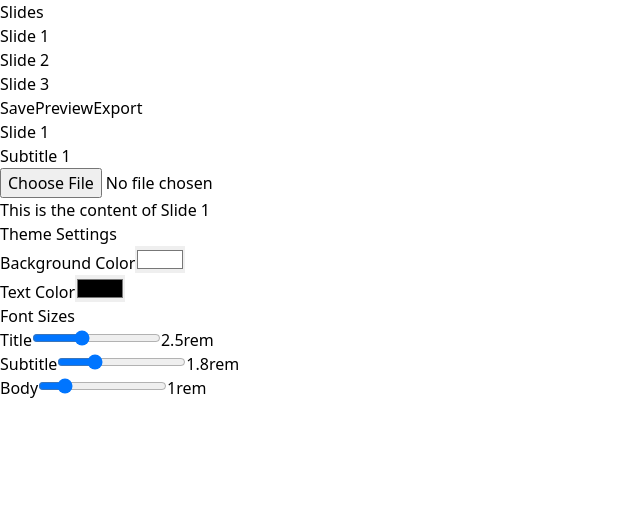
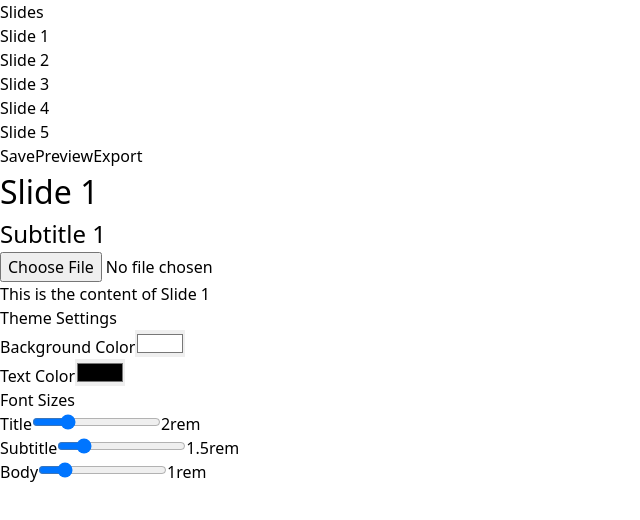
Before and after one commit to pragyakushwah123/pitch-deck-editor, a React (Vite) app: page / in a window 1280 px wide. Shown: the top 520 px of the page, without its empty margins (0-640 px from the left). Built offline with nearby package versions, Linux system fonts and the light colour scheme.

Commit message:
fix some bugs like colorchanger and fontsizechanger

```diff
--- a/src/App.jsx
+++ b/src/App.jsx
@@ -1,5 +1,5 @@
 import { SlideProvider } from "./context/SlideContext";
-import MergedSlideEditor from "./components/Editor/MergedSlideEditor"; // Import the merged component
+import MergedSlideEditor from "./components/Editor/MergedSlideEditor";
 import React from "react";
 
 function App() {
@@ -10,6 +10,4 @@ function App() {
   );
 }
 
-
-
 export default App;
--- a/src/components/Editor/MergedSlideEditor.jsx
+++ b/src/components/Editor/MergedSlideEditor.jsx
@@ -4,9 +4,66 @@ import ThemeSidebar from "./ThemeSidebar";
 
 const MergedSlideEditor = () => {
   const [slides, setSlides] = useState([
-    { id: 1, title: "Slide 1", subtitle: "Subtitle 1", body: "This is the content of Slide 1", theme: { backgroundColor: "#ffffff", textColor: "#000000" }, image: null },
-    { id: 2, title: "Slide 2", subtitle: "Subtitle 2", body: "This is the content of Slide 2", theme: { backgroundColor: "#ffffff", textColor: "#000000" }, image: null },
-    { id: 3, title: "Slide 3", subtitle: "Subtitle 3", body: "This is the content of Slide 3", theme: { backgroundColor: "#ffffff", textColor: "#000000" }, image: null },
+    {
+      id: 1,
+      title: "Slide 1",
+      subtitle: "Subtitle 1",
+      body: "This is the content of Slide 1",
+      theme: {
+        backgroundColor: "#ffffff",
+        textColor: "#000000",
+        fontSizes: { title: "2rem", subtitle: "1.5rem", body: "1rem" },
+      },
+      image: null,
+    },
+    {
+      id: 2,
+      title: "Slide 2",
+      subtitle: "Subtitle 2",
+      body: "This is the content of Slide 2",
+      theme: {
+        backgroundColor: "#f8f9fa",
+        textColor: "#212529",
+        fontSizes: { title: "2rem", subtitle: "1.5rem", body: "1rem" },
+      },
+      image: null,
+    },
+    {
+      id: 3,
+      title: "Slide 3",
+      subtitle: "Subtitle 3",
+      body: "This is the content of Slide 3",
+      theme: {
+        backgroundColor: "#e9ecef",
+        textColor: "#495057",
+        fontSizes: { title: "2rem", subtitle: "1.5rem", body: "1rem" },
+      },
+      image: null,
+    },
+    {
+      id: 4,
+      title: "Slide 4",
+      subtitle: "Subtitle 4",
+      body: "This is the content of Slide 4",
+      theme: {
+        backgroundColor: "#dee2e6",
+        textColor: "#343a40",
+        fontSizes: { title: "2rem", subtitle: "1.5rem", body: "1rem" },
+      },
+      image: null,
+    },
+    {
+      id: 5,
+      title: "Slide 5",
+      subtitle: "Subtitle 5",
+      body: "This is the content of Slide 5",
+      theme: {
+        backgroundColor: "#ced4da",
+        textColor: "#6c757d",
+        fontSizes: { title: "2rem", subtitle: "1.5rem", body: "1rem" },
+      },
+      image: null,
+    },
   ]);
 
   const [activeSlide, setActiveSlide] = useState(slides[0]);
@@ -31,7 +88,9 @@ const MergedSlideEditor = () => {
       reader.onloadend = () => {
         setSlides((prevSlides) =>
           prevSlides.map((slide) =>
-            slide.id === activeSlide.id ? { ...slide, image: reader.result } : slide
+            slide.id === activeSlide.id
+              ? { ...slide, image: reader.result }
+              : slide
           )
         );
         setActiveSlide((prev) => ({ ...prev, image: reader.result }));
@@ -40,9 +99,38 @@ const MergedSlideEditor = () => {
     }
   };
 
+  const handleThemeChange = (property, value) => {
+    setSlides((prevSlides) =>
+      prevSlides.map((slide) =>
+        slide.id === activeSlide.id
+          ? {
+              ...slide,
+              theme: {
+                ...slide.theme,
+                [property]:
+                  property === "fontSizes"
+                    ? { ...slide.theme.fontSizes, ...value }
+                    : value,
+              },
+            }
+          : slide
+      )
+    );
+    setActiveSlide((prev) => ({
+      ...prev,
+      theme: {
+        ...prev.theme,
+        [property]:
+          property === "fontSizes"
+            ? { ...prev.theme.fontSizes, ...value }
+            : value,
+      },
+    }));
+  };
+
   return (
     <div className="flex h-screen">
-      {/* Left Slider */}
+      {/* Left Sidebar */}
       <div className="w-1/4 bg-gray-100 border-r overflow-y-auto">
         <h2 className="text-lg font-bold p-4">Slides</h2>
         <ul>
@@ -69,12 +157,17 @@ const MergedSlideEditor = () => {
           <div className="flex-1 p-8">
             <div
               className="w-full h-[600px] rounded-lg shadow-lg p-8"
-              style={{ backgroundColor: activeSlide.theme.backgroundColor }}
+              style={{
+                backgroundColor: activeSlide.theme.backgroundColor, // Apply background color
+              }}
             >
               <div
                 contentEditable
-                className="text-5xl font-bold mb-4"
-                style={{ color: activeSlide.theme.textColor }}
+                className="mb-4"
+                style={{
+                  color: activeSlide.theme.textColor,
+                  fontSize: activeSlide.theme.fontSizes.title, // Apply title font size
+                }}
                 onBlur={(e) => handleTextChange("title", e.target.textContent)}
                 suppressContentEditableWarning
               >
@@ -83,9 +176,14 @@ const MergedSlideEditor = () => {
 
               <div
                 contentEditable
-                className="text-3xl mb-8"
-                style={{ color: activeSlide.theme.textColor }}
-                onBlur={(e) => handleTextChange("subtitle", e.target.textContent)}
+                className="mb-8"
+                style={{
+                  color: activeSlide.theme.textColor,
+                  fontSize: activeSlide.theme.fontSizes.subtitle, // Apply subtitle font size
+                }}
+                onBlur={(e) =>
+                  handleTextChange("subtitle", e.target.textContent)
+                }
                 suppressContentEditableWarning
               >
                 {activeSlide.subtitle}
@@ -109,7 +207,10 @@ const MergedSlideEditor = () => {
               <div
                 contentEditable
                 className="text-lg"
-                style={{ color: activeSlide.theme.textColor }}
+                style={{
+                  color: activeSlide.theme.textColor,
+                  fontSize: activeSlide.theme.fontSizes.body, // Apply body font size
+                }}
                 onBlur={(e) => handleTextChange("body", e.target.textContent)}
                 suppressContentEditableWarning
               >
@@ -117,7 +218,10 @@ const MergedSlideEditor = () => {
               </div>
             </div>
           </div>
-          <ThemeSidebar />
+          <ThemeSidebar
+            theme={activeSlide.theme}
+            onThemeChange={handleThemeChange}
+          />
         </div>
       </div>
     </div>
--- a/src/components/Editor/ThemeSidebar.jsx
+++ b/src/components/Editor/ThemeSidebar.jsx
@@ -1,27 +1,18 @@
-import { useSlideContext } from '../../context/SlideContext';
-
-const ThemeSidebar = () => {
-  const { state, dispatch } = useSlideContext();
-  const { theme } = state.slide;
-
+const ThemeSidebar = ({ theme = {}, onThemeChange }) => {
   const handleThemeChange = (property, value) => {
-    dispatch({
-      type: 'UPDATE_THEME',
-      payload: { [property]: value }
-    });
+    onThemeChange(property, value);
   };
 
   const handleFontSizeChange = (element, value) => {
-    dispatch({
-      type: 'UPDATE_THEME',
-      payload: {
-        fontSizes: {
-          ...theme.fontSizes,
-          [element]: value + 'rem'
-        }
-      }
-    });
+    onThemeChange("fontSizes", { [element]: value + "rem" });
   };
+
+  const {
+    backgroundColor = "#ffffff",
+    textColor = "#000000",
+    fontSizes = {},
+  } = theme;
+  const { title = "2", subtitle = "1.5", body = "1" } = fontSizes;
 
   return (
     <div className="w-64 bg-gray-100 p-4 border-l border-gray-200">
@@ -34,21 +25,19 @@ const ThemeSidebar = () => {
         </label>
         <input
           type="color"
-          value={theme.backgroundColor}
-          onChange={(e) => handleThemeChange('backgroundColor', e.target.value)}
+          value={backgroundColor}
+          onChange={(e) => handleThemeChange("backgroundColor", e.target.value)}
           className="w-full h-10 rounded cursor-pointer"
         />
       </div>
 
       {/* Text Color */}
       <div className="mb-4">
-        <label className="block text-sm font-medium mb-2">
-          Text Color
-        </label>
+        <label className="block text-sm font-medium mb-2">Text Color</label>
         <input
           type="color"
-          value={theme.textColor}
-          onChange={(e) => handleThemeChange('textColor', e.target.value)}
+          value={textColor}
+          onChange={(e) => handleThemeChange("textColor", e.target.value)}
           className="w-full h-10 rounded cursor-pointer"
         />
       </div>
@@ -66,11 +55,11 @@ const ThemeSidebar = () => {
               min="1"
               max="5"
               step="0.1"
-              value={parseFloat(theme.fontSizes.title)}
-              onChange={(e) => handleFontSizeChange('title', e.target.value)}
+              value={parseFloat(title)}
+              onChange={(e) => handleFontSizeChange("title", e.target.value)}
               className="w-full"
             />
-            <span className="text-sm">{theme.fontSizes.title}</span>
+            <span className="text-sm">{title}</span>
           </div>
 
           {/* Subtitle Font Size */}
@@ -81,11 +70,11 @@ const ThemeSidebar = () => {
               min="1"
               max="4"
               step="0.1"
-              value={parseFloat(theme.fontSizes.subtitle)}
-              onChange={(e) => handleFontSizeChange('subtitle', e.target.value)}
+              value={parseFloat(subtitle)}
+              onChange={(e) => handleFontSizeChange("subtitle", e.target.value)}
               className="w-full"
             />
-            <span className="text-sm">{theme.fontSizes.subtitle}</span>
+            <span className="text-sm">{subtitle}</span>
           </div>
 
           {/* Body Font Size */}
@@ -96,39 +85,14 @@ const ThemeSidebar = () => {
               min="0.8"
               max="2"
               step="0.1"
-              value={parseFloat(theme.fontSizes.body)}
-              onChange={(e) => handleFontSizeChange('body', e.target.value)}
+              value={parseFloat(body)}
+              onChange={(e) => handleFontSizeChange("body", e.target.value)}
               className="w-full"
             />
-            <span className="text-sm">{theme.fontSizes.body}</span>
+            <span className="text-sm">{body}</span>
           </div>
         </div>
       </div>
-
-      {/* Preset Themes */}
-      {/* <div className="mb-4">
-        <h3 className="font-medium mb-2">Preset Themes</h3>
-        <div className="grid grid-cols-2 gap-2">
-          <button
-            onClick={() => {
-              handleThemeChange('backgroundColor', '#ffffff');
-              handleThemeChange('textColor', '#000000');
-            }}
-            className="p-2 bg-white border border-gray-300 rounded text-sm"
-          >
-            Light
-          </button>
-          <button
-            onClick={() => {
-              handleThemeChange('backgroundColor', '#1a1a1a');
-              handleThemeChange('textColor', '#ffffff');
-            }}
-            className="p-2 bg-gray-800 text-white border border-gray-700 rounded text-sm"
-          >
-            Dark
-          </button>
-        </div>
-      </div> */}
     </div>
   );
 };
--- a/src/context/SlideContext.jsx
+++ b/src/context/SlideContext.jsx
@@ -1,56 +1,56 @@
-import { createContext, useContext, useReducer } from 'react';
+import { createContext, useContext, useReducer } from "react";
 
 const SlideContext = createContext();
 
 const initialState = {
   slide: {
-    title: 'Click to edit title',
-    subtitle: 'Click to edit subtitle',
-    body: 'Click to edit body text',
+    title: "Click to edit title",
+    subtitle: "Click to edit subtitle",
+    body: "Click to edit body text",
     image: null,
     theme: {
-      backgroundColor: '#ffffff',
-      textColor: '#000000',
+      backgroundColor: "#ffffff",
+      textColor: "#000000",
       fontSizes: {
-        title: '2.5rem',
-        subtitle: '1.8rem',
-        body: '1rem'
-      }
+        title: "2.5rem",
+        subtitle: "1.8rem",
+        body: "1rem",
+      },
     },
-    elements: [] // For storing positions and sizes of elements
-  }
+    elements: [], // For storing positions and sizes of elements
+  },
 };
 
 const slideReducer = (state, action) => {
   switch (action.type) {
-    case 'UPDATE_TEXT':
+    case "UPDATE_TEXT":
       return {
         ...state,
         slide: {
           ...state.slide,
-          [action.payload.field]: action.payload.value
-        }
+          [action.payload.field]: action.payload.value,
+        },
       };
 
-    case 'UPDATE_THEME':
+    case "UPDATE_THEME":
       return {
         ...state,
         slide: {
           ...state.slide,
           theme: {
             ...state.slide.theme,
-            ...action.payload
-          }
-        }
+            ...action.payload,
+          },
+        },
       };
 
-    case 'UPDATE_IMAGE':
+    case "UPDATE_IMAGE":
       return {
         ...state,
         slide: {
           ...state.slide,
-          image: action.payload
-        }
+          image: action.payload,
+        },
       };
 
     default:
@@ -61,8 +61,31 @@ const slideReducer = (state, action) => {
 export const SlideProvider = ({ children }) => {
   const [state, dispatch] = useReducer(slideReducer, initialState);
 
+  const handleThemeChange = (property, value) => {
+    console.log(`Changing ${property} to ${value}`); // Debugging log
+    dispatch({
+      type: "UPDATE_THEME",
+      payload: { [property]: value },
+    });
+  };
+
+  const handleFontSizeChange = (element, value) => {
+    console.log(`Changing font size for ${element} to ${value}rem`); // Debugging log
+    dispatch({
+      type: "UPDATE_THEME",
+      payload: {
+        fontSizes: {
+          ...state.slide.theme.fontSizes,
+          [element]: value + "rem",
+        },
+      },
+    });
+  };
+
   return (
-    <SlideContext.Provider value={{ state, dispatch }}>
+    <SlideContext.Provider
+      value={{ state, dispatch, handleThemeChange, handleFontSizeChange }}
+    >
       {children}
     </SlideContext.Provider>
   );
@@ -71,7 +94,7 @@ export const SlideProvider = ({ children }) => {
 export const useSlideContext = () => {
   const context = useContext(SlideContext);
   if (!context) {
-    throw new Error('useSlideContext must be used within a SlideProvider');
+    throw new Error("useSlideContext must be used within a SlideProvider");
   }
   return context;
 };
```
Also changed, not shown: src/components/Editor/LeftSlider.jsx (added, +97 -0 lines), src/components/Editor/SlideEditor.jsx (added, +91 -0 lines).
